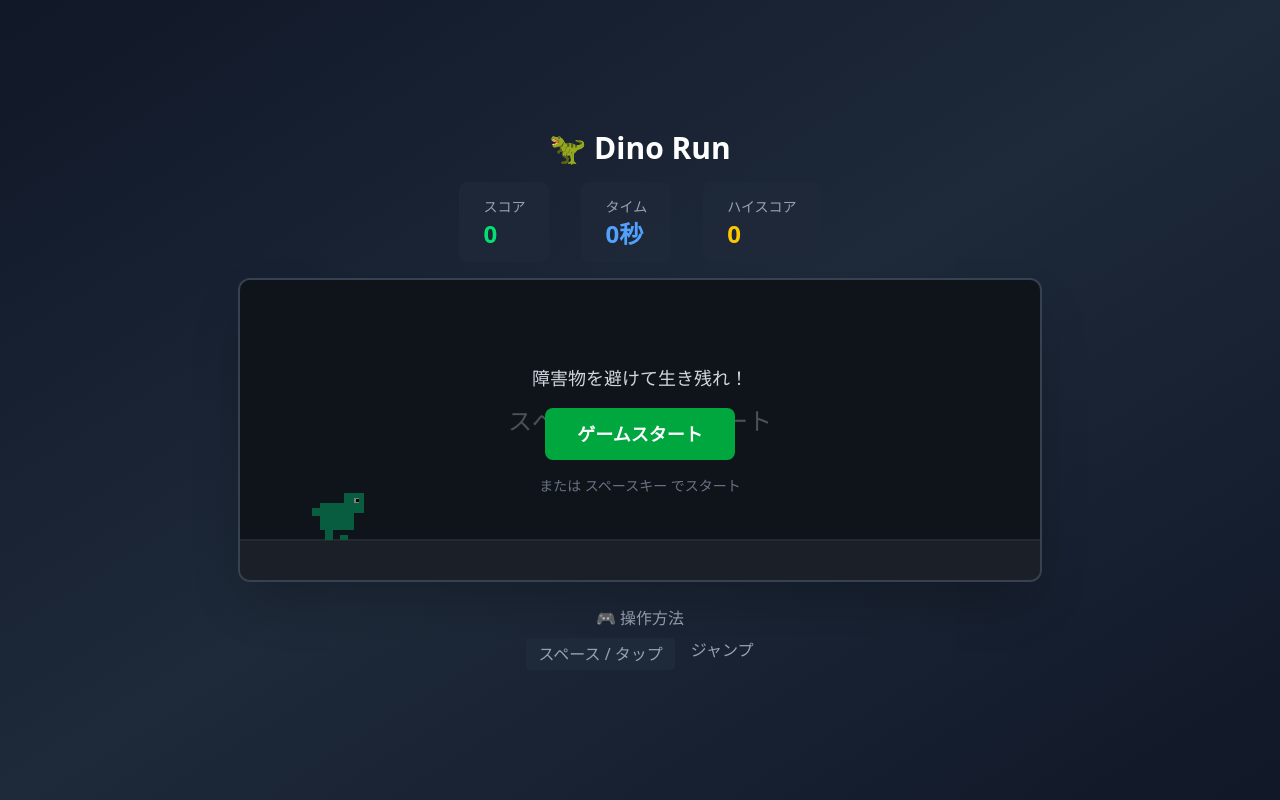
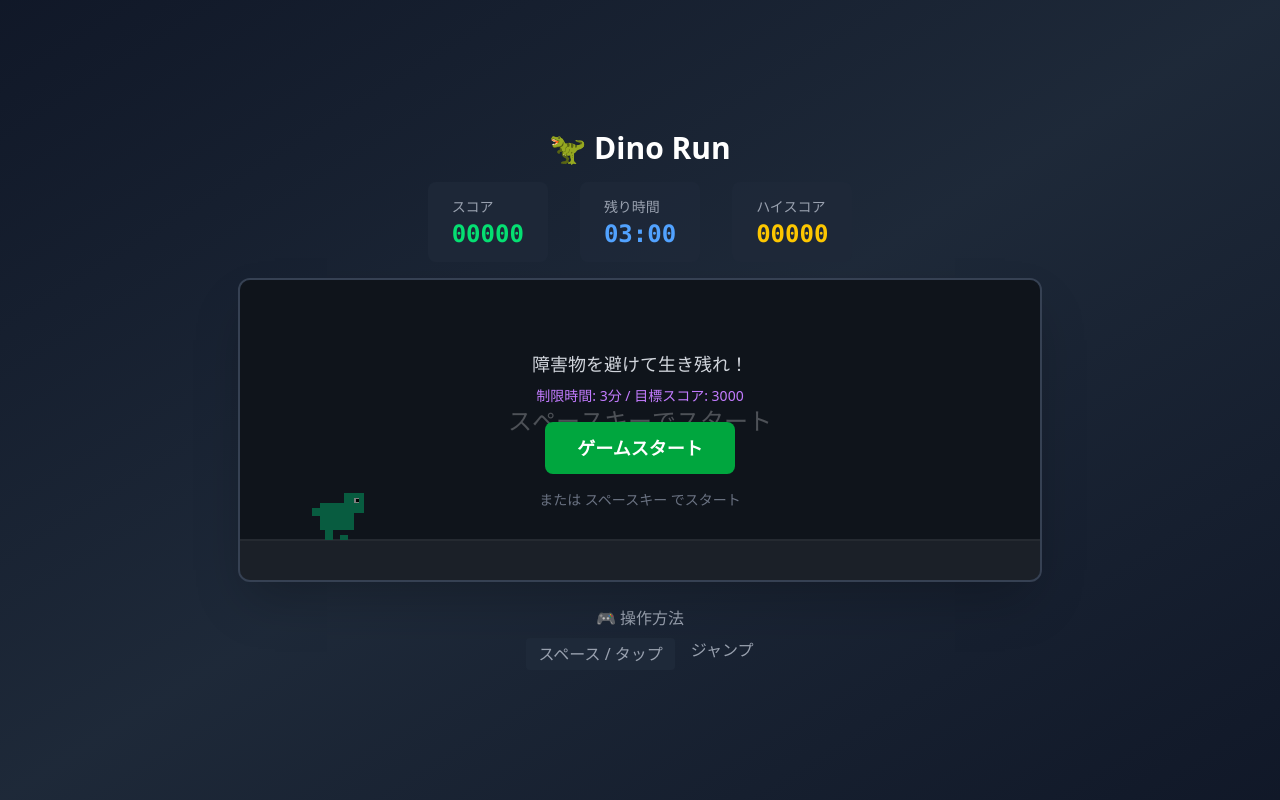
Before and after one commit to kyiku/hackz-ptera-front, a React (Vite) app: page /dino in a window 1280 px wide. Built offline with nearby package versions, Linux system fonts and the light colour scheme.

Commit message:
add:Dino Run - スコア・タイマー表示 #13

```diff
--- /dev/null
+++ b/src/components/dino/ScoreDisplay.tsx
@@ -0,0 +1,125 @@
+/**
+ * ScoreDisplay - スコア・タイマー表示コンポーネント
+ *
+ * ゲーム中のスコアと残り時間を表示
+ * タイムアウト: 3分（180秒）
+ */
+
+// ゲーム時間の定数
+export const GAME_DURATION = 180  // 3分 = 180秒
+export const TARGET_SCORE = 3000  // 目標スコア
+
+export interface ScoreDisplayProps {
+    score: number
+    time: number  // 経過時間（秒）
+    highScore?: number
+    targetScore?: number
+    showTargetScore?: boolean
+    isGameOver?: boolean
+}
+
+/**
+ * 数値を5桁のゼロパディング文字列に変換
+ */
+export function formatScore(score: number): string {
+    return String(score).padStart(5, '0')
+}
+
+/**
+ * 秒数をMM:SS形式に変換
+ */
+export function formatTime(seconds: number): string {
+    const mins = Math.floor(seconds / 60)
+    const secs = seconds % 60
+    return `${String(mins).padStart(2, '0')}:${String(secs).padStart(2, '0')}`
+}
+
+/**
+ * 残り時間を計算（3分タイムアウト）
+ */
+export function getRemainingTime(elapsedTime: number): number {
+    return Math.max(0, GAME_DURATION - elapsedTime)
+}
+
+/**
+ * タイムアウト判定
+ */
+export function isTimeout(elapsedTime: number): boolean {
+    return elapsedTime >= GAME_DURATION
+}
+
+/**
+ * 目標スコアまでの残りを計算
+ */
+export function getScoreRemaining(score: number, targetScore: number = TARGET_SCORE): number {
+    return Math.max(0, targetScore - score)
+}
+
+/**
+ * 目標スコア達成判定
+ */
+export function isTargetAchieved(score: number, targetScore: number = TARGET_SCORE): boolean {
+    return score >= targetScore
+}
+
+/**
+ * ScoreDisplay コンポーネント
+ */
+export function ScoreDisplay({
+    score,
+    time,
+    highScore = 0,
+    targetScore = TARGET_SCORE,
+    showTargetScore = true,
+    isGameOver = false,
+}: ScoreDisplayProps) {
+    const remainingTime = getRemainingTime(time)
+    const isLowTime = remainingTime <= 30  // 残り30秒以下で警告
+    const isCriticalTime = remainingTime <= 10  // 残り10秒以下で危険
+    const scoreRemaining = getScoreRemaining(score, targetScore)
+    const achieved = isTargetAchieved(score, targetScore)
+    const isHighScoreBeaten = score > highScore && highScore > 0
+
+    // 100点ごとのハイライト判定
+    const shouldHighlight = score > 0 && score % 100 === 0
+
+    return (
+        <div className="flex flex-wrap gap-4 sm:gap-8 mb-4 text-white justify-center">
+            {/* スコア */}
+            <div className={`bg-gray-800/80 px-4 sm:px-6 py-3 rounded-lg transition-transform ${shouldHighlight ? 'animate-pulse scale-105' : ''}`}>
+                <span className="text-gray-400 text-xs sm:text-sm">スコア</span>
+                <div className={`text-xl sm:text-2xl font-bold font-mono ${isHighScoreBeaten ? 'text-yellow-400' : 'text-green-400'}`}>
+                    {formatScore(score)}
+                </div>
+            </div>
+
+            {/* 残り時間 */}
+            <div className={`bg-gray-800/80 px-4 sm:px-6 py-3 rounded-lg ${isCriticalTime ? 'animate-pulse bg-red-900/80' : isLowTime ? 'bg-yellow-900/80' : ''}`}>
+                <span className="text-gray-400 text-xs sm:text-sm">残り時間</span>
+                <div className={`text-xl sm:text-2xl font-bold font-mono ${isCriticalTime ? 'text-red-400' : isLowTime ? 'text-yellow-400' : 'text-blue-400'}`}>
+                    {formatTime(remainingTime)}
+                </div>
+            </div>
+
+            {/* ハイスコア */}
+            <div className="bg-gray-800/80 px-4 sm:px-6 py-3 rounded-lg">
+                <span className="text-gray-400 text-xs sm:text-sm">ハイスコア</span>
+                <div className="text-xl sm:text-2xl font-bold font-mono text-yellow-400">
+                    {formatScore(highScore)}
+                </div>
+            </div>
+
+            {/* 目標スコア */}
+            {showTargetScore && !isGameOver && (
+                <div className={`bg-gray-800/80 px-4 sm:px-6 py-3 rounded-lg ${achieved ? 'bg-green-900/80' : ''}`}>
+                    <span className="text-gray-400 text-xs sm:text-sm">
+                        {achieved ? '🎉 目標達成!' : '目標まで'}
+                    </span>
+                    <div className={`text-xl sm:text-2xl font-bold font-mono ${achieved ? 'text-green-400' : 'text-purple-400'}`}>
+                        {achieved ? '✓' : formatScore(scoreRemaining)}
+                    </div>
+                </div>
+            )}
+        </div>
+    )
+}
--- a/src/pages/DinoPage.tsx
+++ b/src/pages/DinoPage.tsx
@@ -3,13 +3,15 @@
  * Issue #9: Dino RunページUI・基本構造
  *
  * Canvas要素を使用したゲームエリアとスコア・タイマー表示
+ * タイムアウト: 3分（180秒）
  */
 import { useRef, useEffect, useState, useCallback } from 'react'
 import { Dinosaur, GROUND_Y } from '../components/dino/Dinosaur'
 import { ObstacleManager } from '../components/dino/Obstacle'
 import { checkCollision } from '../components/dino/CollisionDetector'
+import { ScoreDisplay, TARGET_SCORE, isTimeout, isTargetAchieved } from '../components/dino/ScoreDisplay'
 
-type GameState = 'ready' | 'playing' | 'gameover'
+type GameState = 'ready' | 'playing' | 'gameover' | 'success'
 
 const CANVAS_WIDTH = 800
 const CANVAS_HEIGHT = 300
@@ -20,12 +22,14 @@ export function DinoPage() {
     const obstacleManagerRef = useRef<ObstacleManager | null>(null)
     const animationFrameRef = useRef<number>(0)
     const scoreRef = useRef<number>(0)
+    const timerRef = useRef<number>(0)
 
     const [gameState, setGameState] = useState<GameState>('ready')
     const [score, setScore] = useState(0)
     const [timer, setTimer] = useState(0)
     const [highScore, setHighScore] = useState(0)
     const [isNewHighScore, setIsNewHighScore] = useState(false)
+    const [isTimeoutFail, setIsTimeoutFail] = useState(false)
 
     // 恐竜・障害物マネージャー初期化
     useEffect(() => {
@@ -33,12 +37,26 @@ export function DinoPage() {
         obstacleManagerRef.current = new ObstacleManager(CANVAS_WIDTH)
     }, [])
 
+    // ゲーム成功処理
+    const handleSuccess = useCallback(() => {
+        cancelAnimationFrame(animationFrameRef.current)
+        setGameState('success')
+
+        const currentScore = scoreRef.current
+        if (currentScore > highScore) {
+            setHighScore(currentScore)
+            setIsNewHighScore(true)
+        } else {
+            setIsNewHighScore(false)
+        }
+    }, [highScore])
+
     // ゲームオーバー処理
-    const handleGameOver = useCallback(() => {
+    const handleGameOver = useCallback((timeout: boolean = false) => {
         cancelAnimationFrame(animationFrameRef.current)
         setGameState('gameover')
+        setIsTimeoutFail(timeout)
 
-        // ハイスコア判定
         const currentScore = scoreRef.current
         if (currentScore > highScore) {
             setHighScore(currentScore)
@@ -87,7 +105,7 @@ export function DinoPage() {
         for (const obstacle of obstacleManager.obstacles) {
             const obstacleHitbox = obstacle.getHitbox()
             if (checkCollision(dinoHitbox, obstacleHitbox)) {
-                handleGameOver()
+                handleGameOver(false)
                 return
             }
         }
@@ -96,9 +114,15 @@ export function DinoPage() {
         scoreRef.current += 1
         setScore(scoreRef.current)
 
+        // 目標スコア達成チェック
+        if (isTargetAchieved(scoreRef.current, TARGET_SCORE)) {
+            handleSuccess()
+            return
+        }
+
         // ゲームループ継続
         animationFrameRef.current = requestAnimationFrame(gameLoop)
-    }, [handleGameOver])
+    }, [handleGameOver, handleSuccess])
 
     // ゲーム開始
     const startGame = useCallback(() => {
@@ -109,9 +133,11 @@ export function DinoPage() {
             obstacleManagerRef.current.reset()
         }
         scoreRef.current = 0
+        timerRef.current = 0
         setGameState('playing')
         setScore(0)
         setTimer(0)
+        setIsTimeoutFail(false)
         animationFrameRef.current = requestAnimationFrame(gameLoop)
     }, [gameLoop])
 
@@ -124,9 +150,11 @@ export function DinoPage() {
             obstacleManagerRef.current.reset()
         }
         scoreRef.current = 0
+        timerRef.current = 0
         setGameState('ready')
         setScore(0)
         setTimer(0)
+        setIsTimeoutFail(false)
     }, [])
 
     // ジャンプ処理
@@ -136,16 +164,22 @@ export function DinoPage() {
         }
     }, [gameState])
 
-    // タイマー更新
+    // タイマー更新（3分タイムアウト）
     useEffect(() => {
         if (gameState !== 'playing') return
 
         const interval = setInterval(() => {
-            setTimer(prev => prev + 1)
+            timerRef.current += 1
+            setTimer(timerRef.current)
+
+            // タイムアウトチェック
+            if (isTimeout(timerRef.current)) {
+                handleGameOver(true)
+            }
         }, 1000)
 
         return () => clearInterval(interval)
-    }, [gameState])
+    }, [gameState, handleGameOver])
 
     // 初期描画
     useEffect(() => {
@@ -200,7 +234,7 @@ export function DinoPage() {
                     startGame()
                 } else if (gameState === 'playing') {
                     handleJump()
-                } else if (gameState === 'gameover') {
+                } else if (gameState === 'gameover' || gameState === 'success') {
                     retry()
                 }
             }
@@ -221,20 +255,14 @@ export function DinoPage() {
             </h1>
 
             {/* スコア・タイマー表示エリア */}
-            <div className="flex gap-8 mb-4 text-white">
-                <div className="bg-gray-800/80 px-6 py-3 rounded-lg">
-                    <span className="text-gray-400 text-sm">スコア</span>
-                    <div className="text-2xl font-bold text-green-400">{score}</div>
-                </div>
-                <div className="bg-gray-800/80 px-6 py-3 rounded-lg">
-                    <span className="text-gray-400 text-sm">タイム</span>
-                    <div className="text-2xl font-bold text-blue-400">{timer}秒</div>
-                </div>
-                <div className="bg-gray-800/80 px-6 py-3 rounded-lg">
-                    <span className="text-gray-400 text-sm">ハイスコア</span>
-                    <div className="text-2xl font-bold text-yellow-400">{highScore}</div>
-                </div>
-            </div>
+            <ScoreDisplay
+                score={score}
+                time={timer}
+                highScore={highScore}
+                targetScore={TARGET_SCORE}
+                showTargetScore={gameState === 'playing'}
+                isGameOver={gameState === 'gameover' || gameState === 'success'}
+            />
 
             {/* ゲームエリア（Canvas） */}
             <div className="relative bg-gray-800 rounded-xl border-2 border-gray-700 shadow-2xl overflow-hidden">
@@ -249,8 +277,11 @@ export function DinoPage() {
                 {/* スタート画面オーバーレイ */}
                 {gameState === 'ready' && (
                     <div className="absolute inset-0 flex flex-col items-center justify-center bg-black/50">
-                        <p className="text-gray-300 text-lg mb-4">
+                        <p className="text-gray-300 text-lg mb-2">
                             障害物を避けて生き残れ！
+                        </p>
+                        <p className="text-purple-400 text-sm mb-4">
+                            制限時間: 3分 / 目標スコア: {TARGET_SCORE}
                         </p>
                         <button
                             onClick={startGame}
@@ -268,14 +299,19 @@ export function DinoPage() {
                 {gameState === 'gameover' && (
                     <div className="absolute inset-0 flex flex-col items-center justify-center bg-black/70">
                         <p className="text-red-400 text-3xl font-bold mb-2">
-                            ゲームオーバー
+                            {isTimeoutFail ? '⏰ タイムアウト' : 'ゲームオーバー'}
                         </p>
                         <p className="text-white text-xl mb-2">
                             スコア: {score}
                         </p>
                         {isNewHighScore && (
-                            <p className="text-yellow-400 text-lg font-bold mb-4 animate-pulse">
+                            <p className="text-yellow-400 text-lg font-bold mb-2 animate-pulse">
                                 🎉 NEW HIGH SCORE!
+                            </p>
+                        )}
+                        {isTimeoutFail && (
+                            <p className="text-gray-400 text-sm mb-4">
+                                3分以内にクリアできませんでした
                             </p>
                         )}
                         <button
@@ -283,6 +319,32 @@ export function DinoPage() {
                             className="px-8 py-3 bg-violet-600 hover:bg-violet-700 text-white font-bold rounded-lg transition-colors text-lg"
                         >
                             リトライ
+                        </button>
+                    </div>
+                )}
+
+                {/* 成功画面オーバーレイ */}
+                {gameState === 'success' && (
+                    <div className="absolute inset-0 flex flex-col items-center justify-center bg-black/70">
+                        <p className="text-green-400 text-3xl font-bold mb-2 animate-bounce">
+                            🎉 クリア！
+                        </p>
+                        <p className="text-white text-xl mb-2">
+                            スコア: {score}
+                        </p>
+                        <p className="text-blue-400 text-lg mb-2">
+                            タイム: {Math.floor(timer / 60)}分{timer % 60}秒
+                        </p>
+                        {isNewHighScore && (
+                            <p className="text-yellow-400 text-lg font-bold mb-2 animate-pulse">
+                                🏆 NEW HIGH SCORE!
+                            </p>
+                        )}
+                        <button
+                            onClick={retry}
+                            className="px-8 py-3 bg-green-600 hover:bg-green-700 text-white font-bold rounded-lg transition-colors text-lg"
+                        >
+                            もう一度プレイ
                         </button>
                     </div>
                 )}
@@ -316,4 +378,5 @@ export function DinoPage() {
 
 
 
+
 export default DinoPage
```
